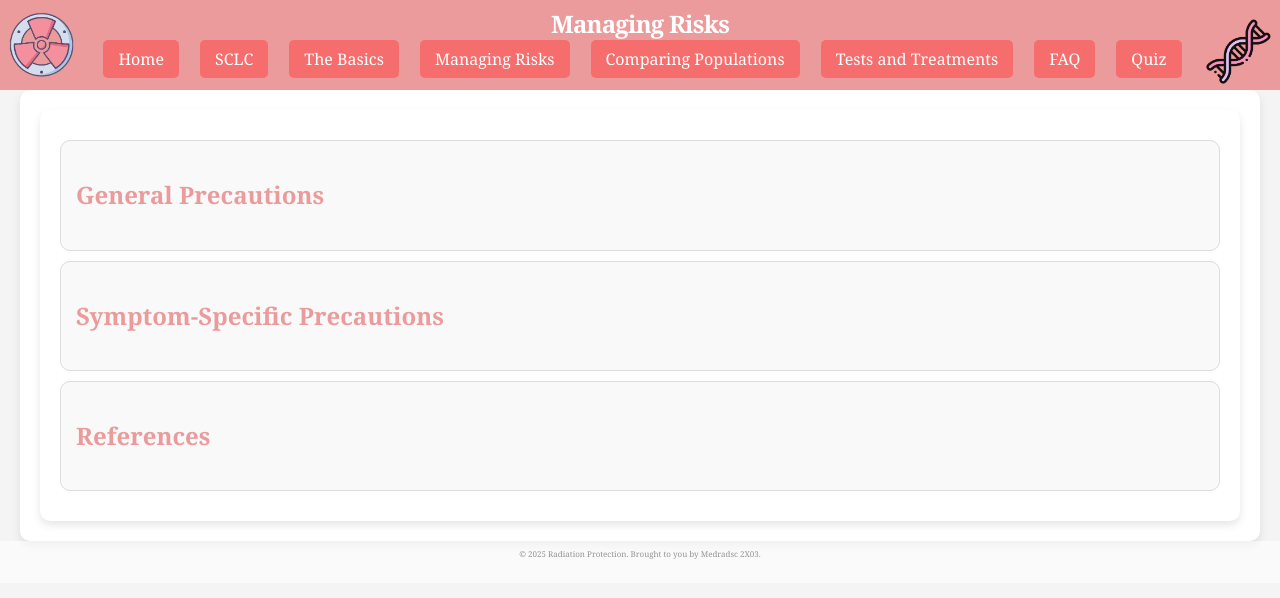
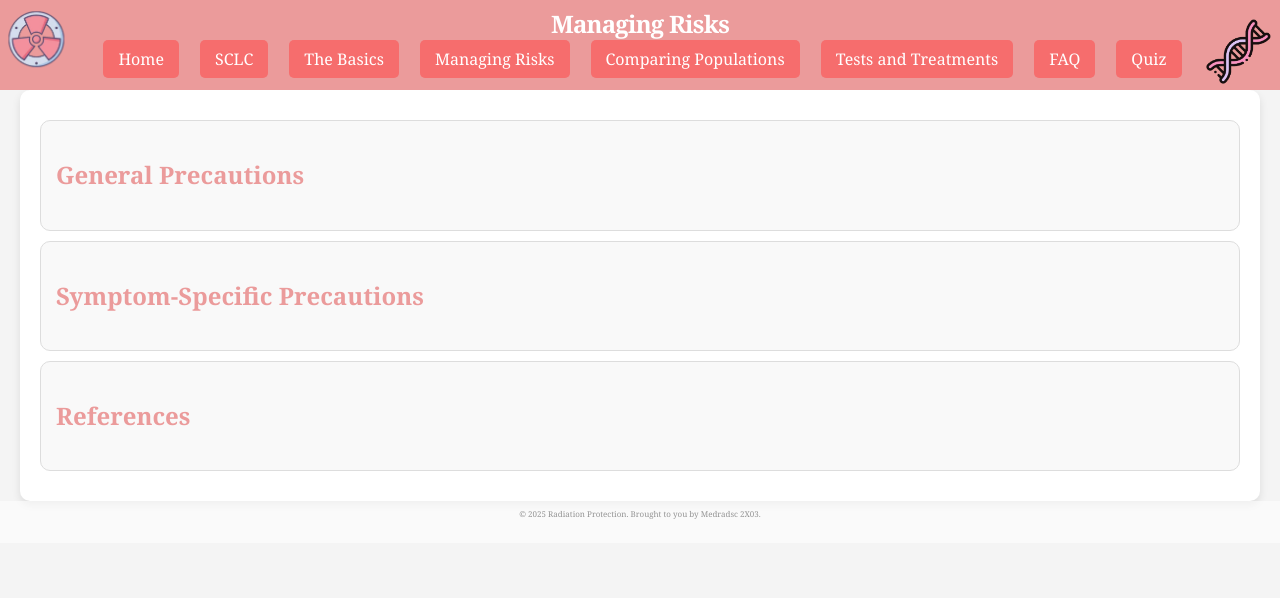
Before and after one commit to paubarrio/SCLC-Radiation-Education, a plain HTML site: page Managing-risks.html in a window 1280 px wide. Drawn offline with Linux system fonts and the light colour scheme.

Commit message:
531march21

```diff
--- a/Managing-risks.html
+++ b/Managing-risks.html
@@ -76,7 +76,7 @@
 </header>
 
 <section id="Managing-risks" class="container">
-        <div class="container">
+
             <!-- General Precautions -->
             <div class="accordion" onclick="toggleAccordion(this)">
                 <h2>General Precautions</h2>
--- a/style.css
+++ b/style.css
@@ -35,7 +35,7 @@ header h1 {
 .leaf-top-left {
     top: 0;
     left: 0;
-    width: 4rem;
+    width: 3.5rem;
     height: auto;
     transform: translate(15%, 20%);
     z-index: 0;
```
Also changed, not shown: 1 other file.
